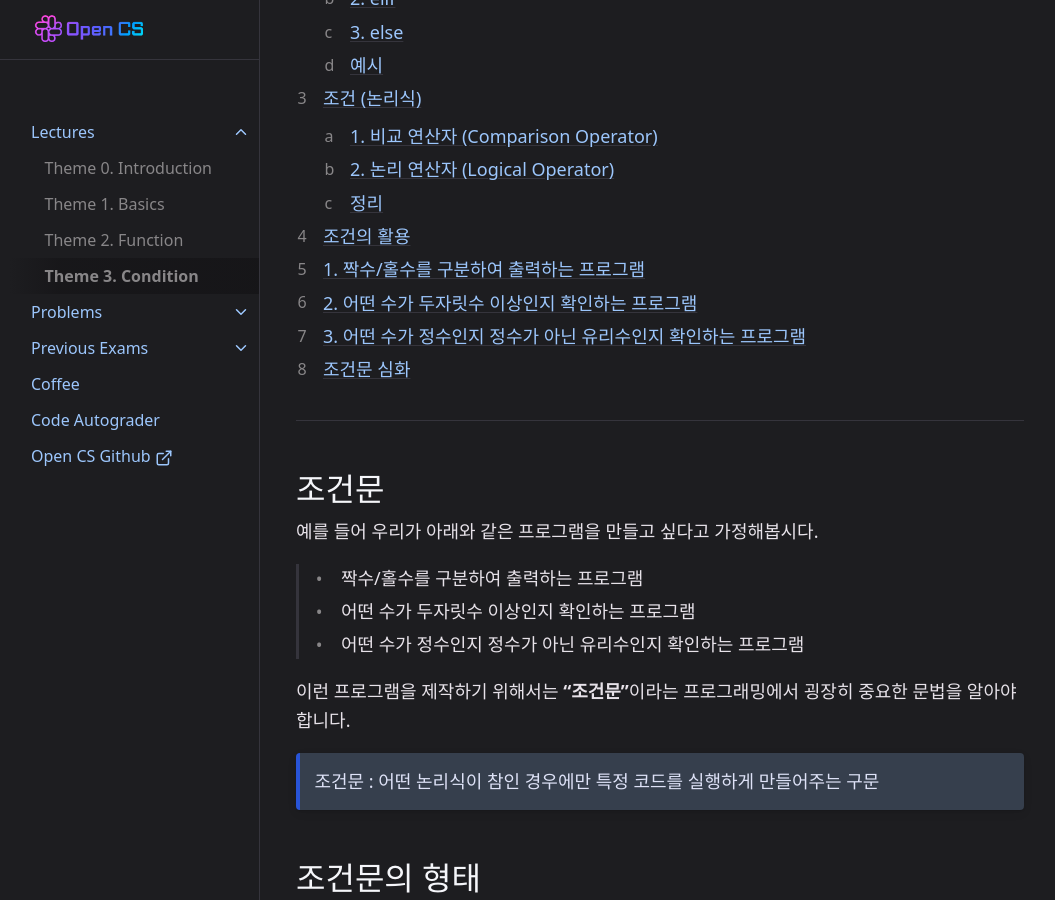
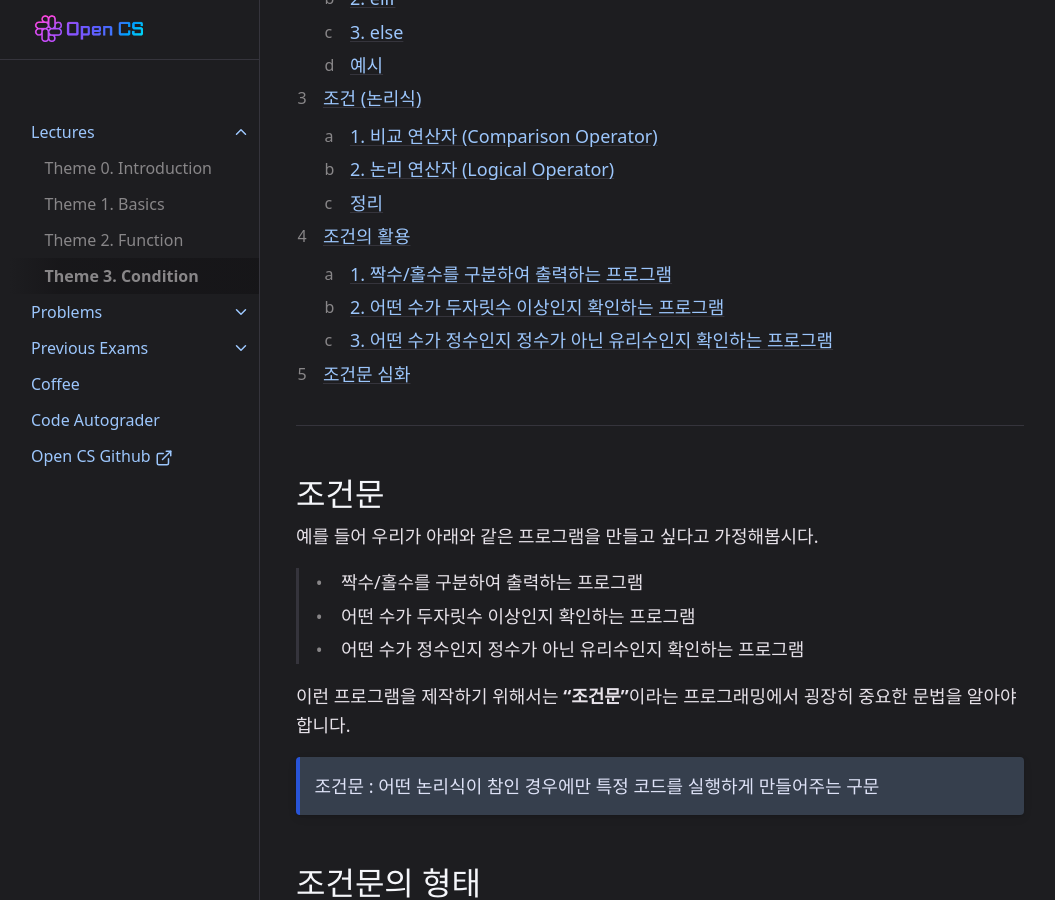
Before and after one commit to OpenCS-ksa/opencs-ksa.github.io, a Jekyll site: the page built from docs/Lectures/lecture3.md, in a window 1280 px wide and 900 px high, scrolled down 434 px. Shown: the whole window, without its empty margins (112-1167 px from the left). Built offline with Jekyll 4.4.1, drawn with Linux system fonts in a browser that asks for light colours.

````diff
--- a/docs/Lectures/lecture3.md
+++ b/docs/Lectures/lecture3.md
@@ -141,7 +141,7 @@ if <condition2>:
 ## 조건의 활용
 그러면 맨 앞에서 제시한 것들을 조건문으로 만들어봅시다!
 
-## 1. 짝수/홀수를 구분하여 출력하는 프로그램
+### 1. 짝수/홀수를 구분하여 출력하는 프로그램
 ```python
 n = input()
 if(n % 2 == 0): # 2로 나눈 나머지가 0인가?
@@ -152,7 +152,7 @@ else
 짝수의 특징은 2로 나누어 떨어진다는 것 입니다.
 이 특징을 활용하여 위와 같이 조건을 세웠습니다.
 
-## 2. 어떤 수가 두자릿수 이상인지 확인하는 프로그램
+### 2. 어떤 수가 두자릿수 이상인지 확인하는 프로그램
 ```python
 n = input()
 if(n >= 10): # n이 10 이상인가?
@@ -163,7 +163,7 @@ else
 두 자릿수는 (정수인 경우) 언제나 10 이상입니다.
 이 특징을 활용하여 위와 같이 조건을 세웠습니다.
 
-## 3. 어떤 수가 정수인지 정수가 아닌 유리수인지 확인하는 프로그램
+### 3. 어떤 수가 정수인지 정수가 아닌 유리수인지 확인하는 프로그램
 ```python
 n = input()
 if(n == int(n)): # n과 n을 정수로 캐스팅한 값이 같은가?
````
